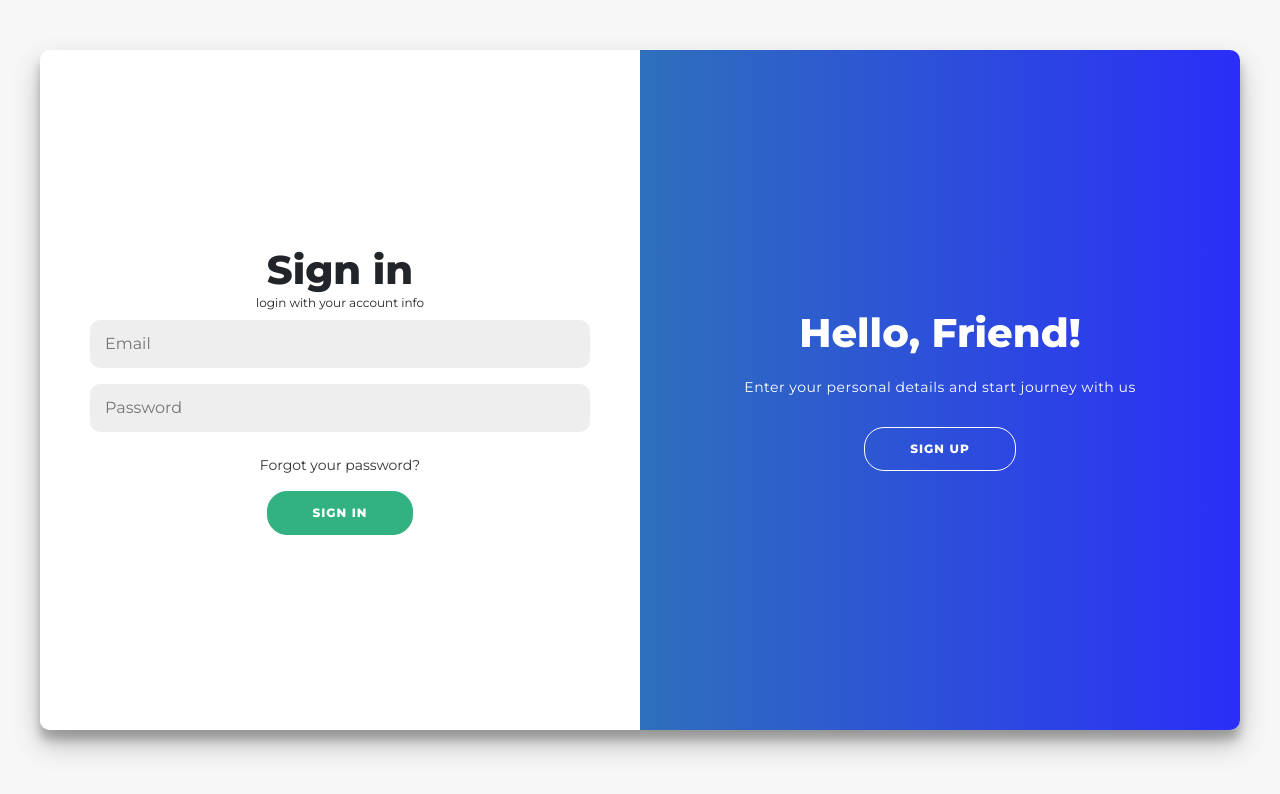
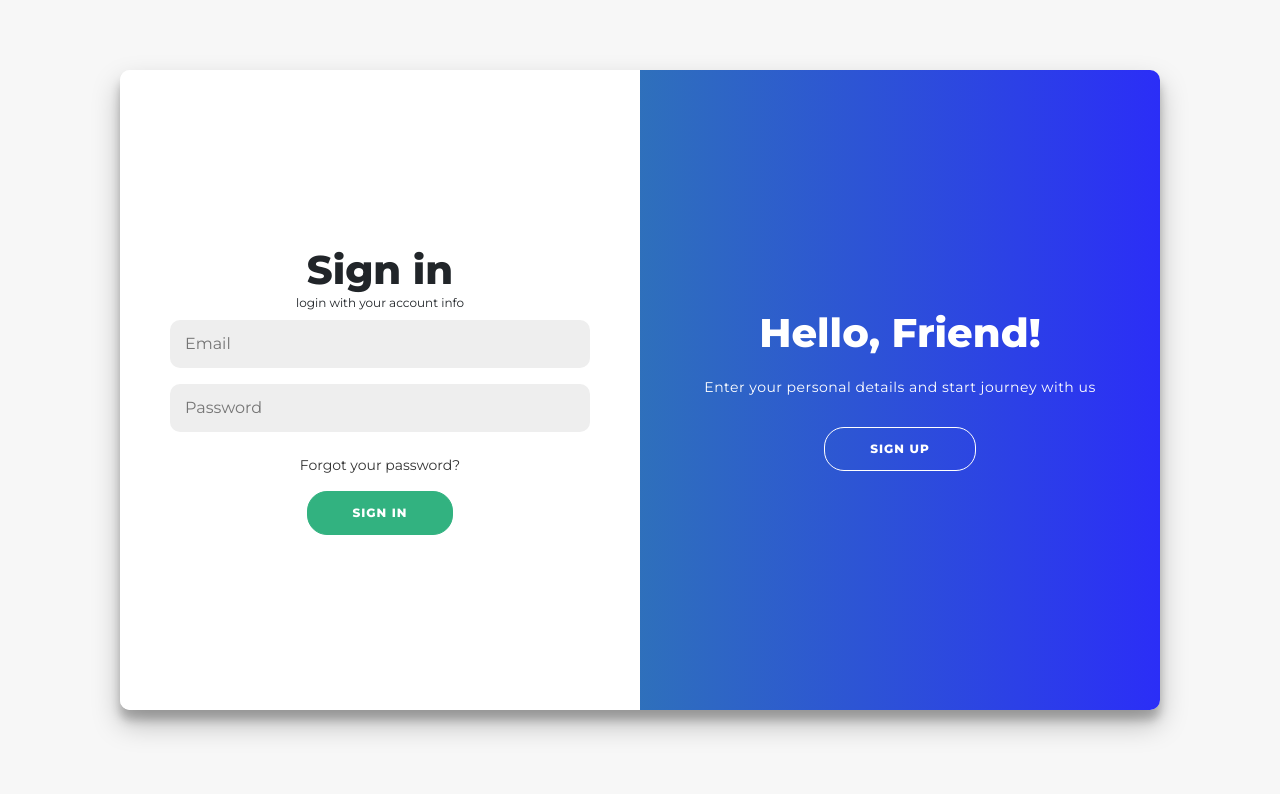
Before and after one commit to unmedlx/PWD-Warehouse-1-JCWM01, a React (Create React App) app in the folder fe/: page /authentication in a window 1280 px wide. Shown: the top 794 px of the page. Built offline with nearby package versions, Linux system fonts and the light colour scheme.

Commit message:
[PW1J-48] Changed button on hover

```diff
--- a/fe/src/assets/styles/Auth.css
+++ b/fe/src/assets/styles/Auth.css
@@ -62,7 +62,7 @@
 .button:hover {
   background-color: white;
   color: #32b280;
-  border: 2px solid #32b280;
+  border: 3px solid #32b280;
 }
 
 .button:focus {
@@ -94,15 +94,16 @@ input {
   border-radius: 10px;
 }
 
-.container {
+.auth-container {
   background-color: #fff;
   border-radius: 10px;
   box-shadow: 0 14px 28px rgba(0, 0, 0, 0.25), 0 10px 10px rgba(0, 0, 0, 0.22);
   position: relative;
   overflow: hidden;
-  width: 150vh;
+  min-width: 130vh;
   max-width: 100%;
-  min-height: 480px;
+  min-height: 80vh;
+  max-height: 100%;
 }
 
 /* FORM SIGNIN & SIGNUP */
@@ -119,7 +120,7 @@ input {
   width: 50%;
   z-index: 2;
 }
-.container.right-panel-active .sign-in-container {
+.auth-container.right-panel-active .sign-in-container {
   transform: translateX(100%);
 }
 
@@ -129,7 +130,7 @@ input {
   opacity: 0;
   z-index: 1;
 }
-.container.right-panel-active .sign-up-container {
+.auth-container.right-panel-active .sign-up-container {
   transform: translateX(100%);
   opacity: 1;
   z-index: 5;
@@ -163,7 +164,7 @@ input {
   z-index: 100;
 }
 
-.container.right-panel-active .overlay-container {
+.auth-container.right-panel-active .overlay-container {
   transform: translateX(-100%);
 }
 
@@ -183,7 +184,7 @@ input {
   transition: transform 0.6s ease-in-out;
 }
 
-.container.right-panel-active .overlay {
+.auth-container.right-panel-active .overlay {
   transform: translateX(50%);
 }
 
@@ -206,7 +207,7 @@ input {
   transform: translateX(-20%);
 }
 
-.container.right-panel-active .overlay-left {
+.auth-container.right-panel-active .overlay-left {
   transform: translateX(0);
 }
 
@@ -215,7 +216,7 @@ input {
   transform: translateX(0);
 }
 
-.container.right-panel-active .overlay-right {
+.auth-container.right-panel-active .overlay-right {
   transform: translateX(20%);
 }
 
--- a/fe/src/pages/Auth.jsx
+++ b/fe/src/pages/Auth.jsx
@@ -64,6 +64,12 @@ function Auth() {
         password,
       })
       .then((res) => {
+        delete res.data.dataLogin.password;
+        localStorage.setItem("token_shutter", res.data.token);
+        dispatch({
+          type: "USER_LOGIN",
+          payload: res.data.dataLogin,
+        });
         alert("Register success  ✔ , check your email to verify");
         setState({ redirect: true });
       })
@@ -107,9 +113,11 @@ function Auth() {
   // RENDER //
   return (
     /* Change Form */
+    <div className="body">
       <div
-      className={`container body ${state.btnClick ? "" : "right-panel-active"}`}
-      id="container"
+        className={` auth-container ${
+          state.btnClick ? "" : "right-panel-active"
+        }`}
       >
         {/* SIGN UP FORM */}
         <Formik
@@ -123,14 +131,22 @@ function Auth() {
               <span className="span">
                 Enter your personal details and start journey with us
               </span>
-            <ErrorMessage name="fullName" component="span" className="error" />
+              <ErrorMessage
+                name="fullName"
+                component="span"
+                className="error"
+              />
               <Field
                 name="fullName"
                 type="text"
                 placeholder="Name"
                 autoComplete="off"
               />
-            <ErrorMessage name="username" component="span" className="error" />
+              <ErrorMessage
+                name="username"
+                component="span"
+                className="error"
+              />
               <Field
                 name="username"
                 type="text"
@@ -144,7 +160,11 @@ function Auth() {
                 placeholder="Email"
                 autoComplete="off"
               />
-            <ErrorMessage name="password" component="span" className="error" />
+              <ErrorMessage
+                name="password"
+                component="span"
+                className="error"
+              />
               <Field
                 name="password"
                 type="password"
@@ -175,7 +195,11 @@ function Auth() {
                 placeholder="Email"
                 autoComplete="off"
               />
-            <ErrorMessage name="password" component="span" className="error" />
+              <ErrorMessage
+                name="password"
+                component="span"
+                className="error"
+              />
               <Field
                 name="password"
                 type="password"
@@ -219,6 +243,7 @@ function Auth() {
           </div>
         </div>
       </div>
+    </div>
   );
 }
 
```
Lines whose indentation alone changed are shown as unchanged.
